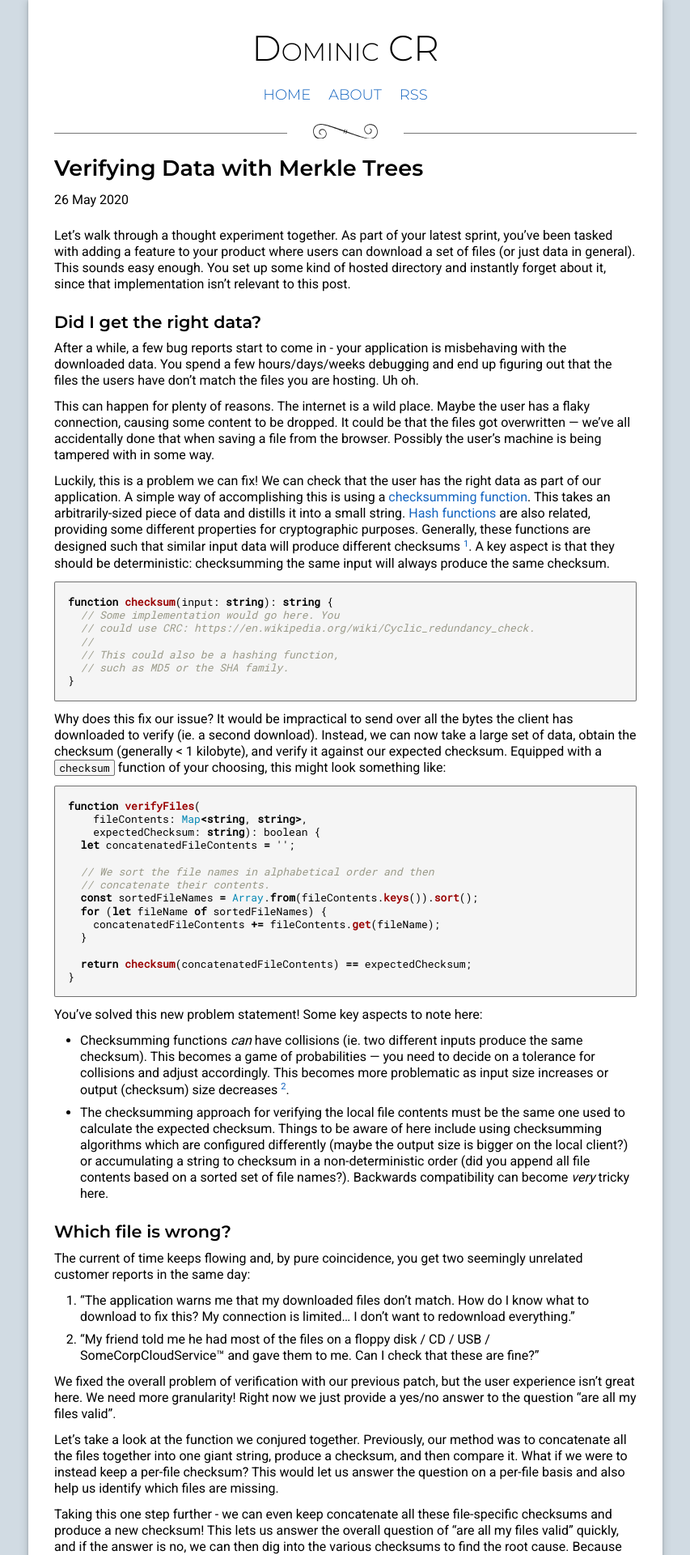
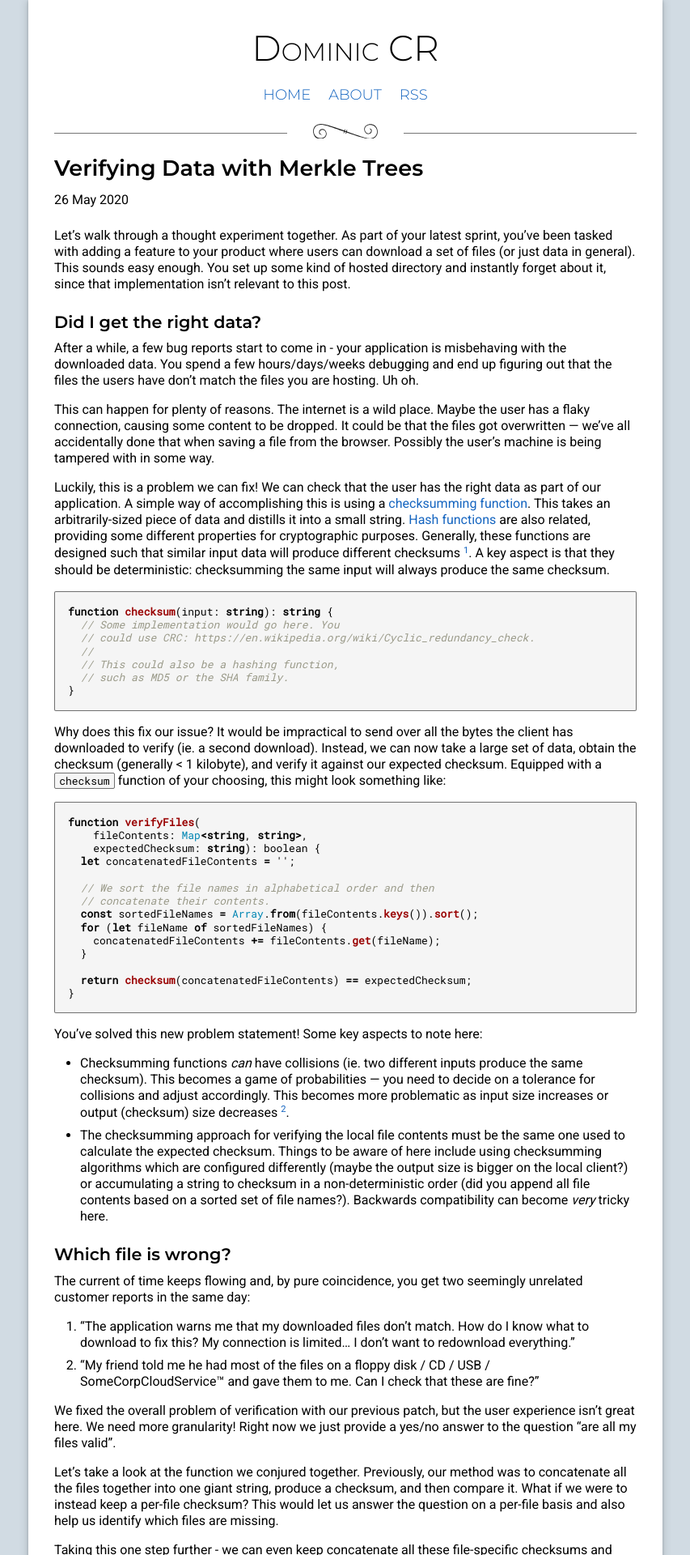
Before and after one commit to jokeofweek/jokeofweek.github.io, a Jekyll site: the page built from _posts/2020-05-26-merkle_trees.markdown, in a window 1280 px wide. Shown: the top 1920 px of the page at 81% size, without its empty margins (213-1066 px from the left). Built offline with Jekyll 4.4.1, drawn with Linux system fonts in a browser that asks for light colours.

Commit message:
Add more spacing between paragraphs.

```diff
--- a/_sass/main.scss
+++ b/_sass/main.scss
@@ -130,7 +130,7 @@ article blockquote,
 ul,
 ol,
 figure.highlight {
-	margin-bottom: .75em
+	margin-bottom: 1em
 }
 
 a,
```
